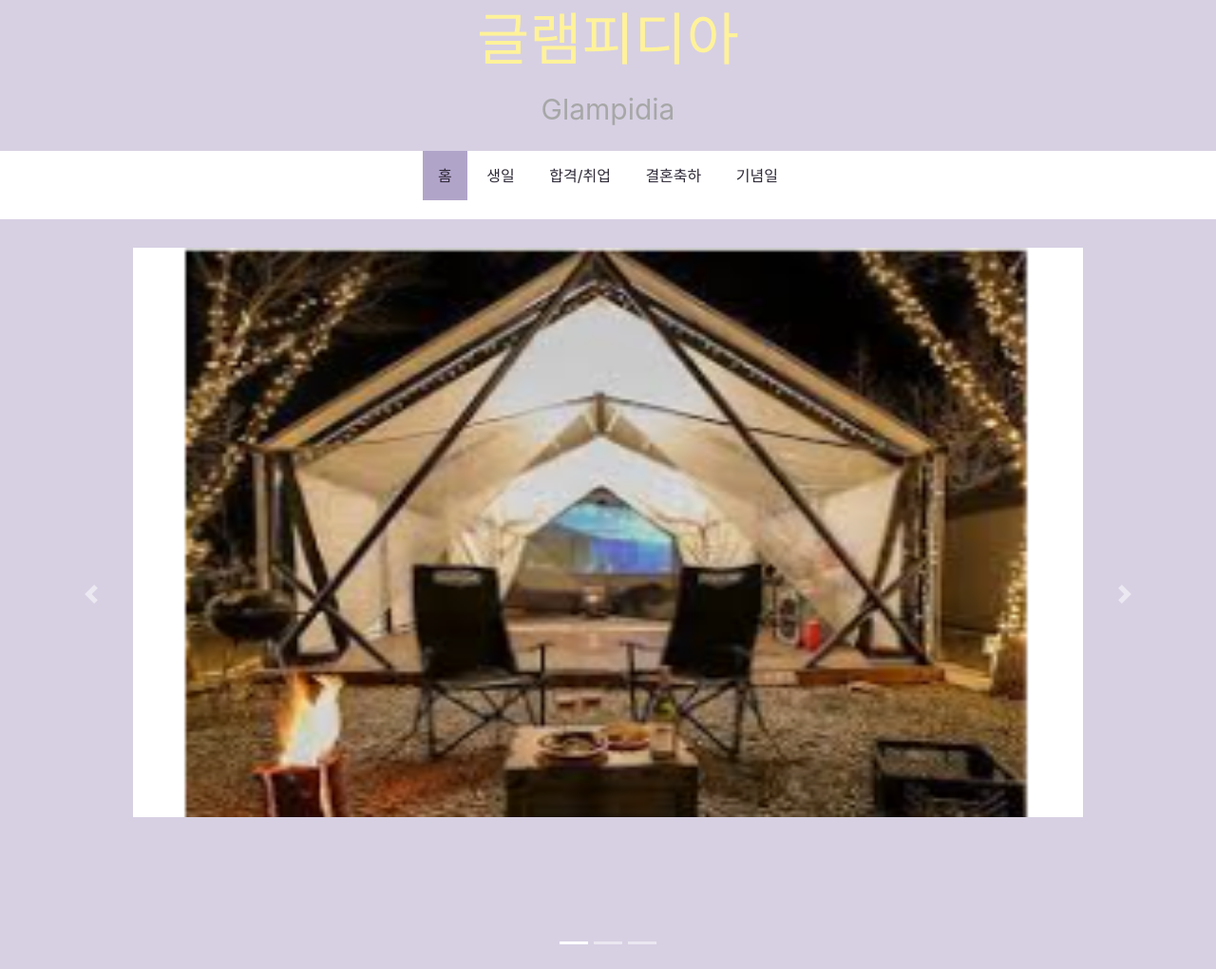
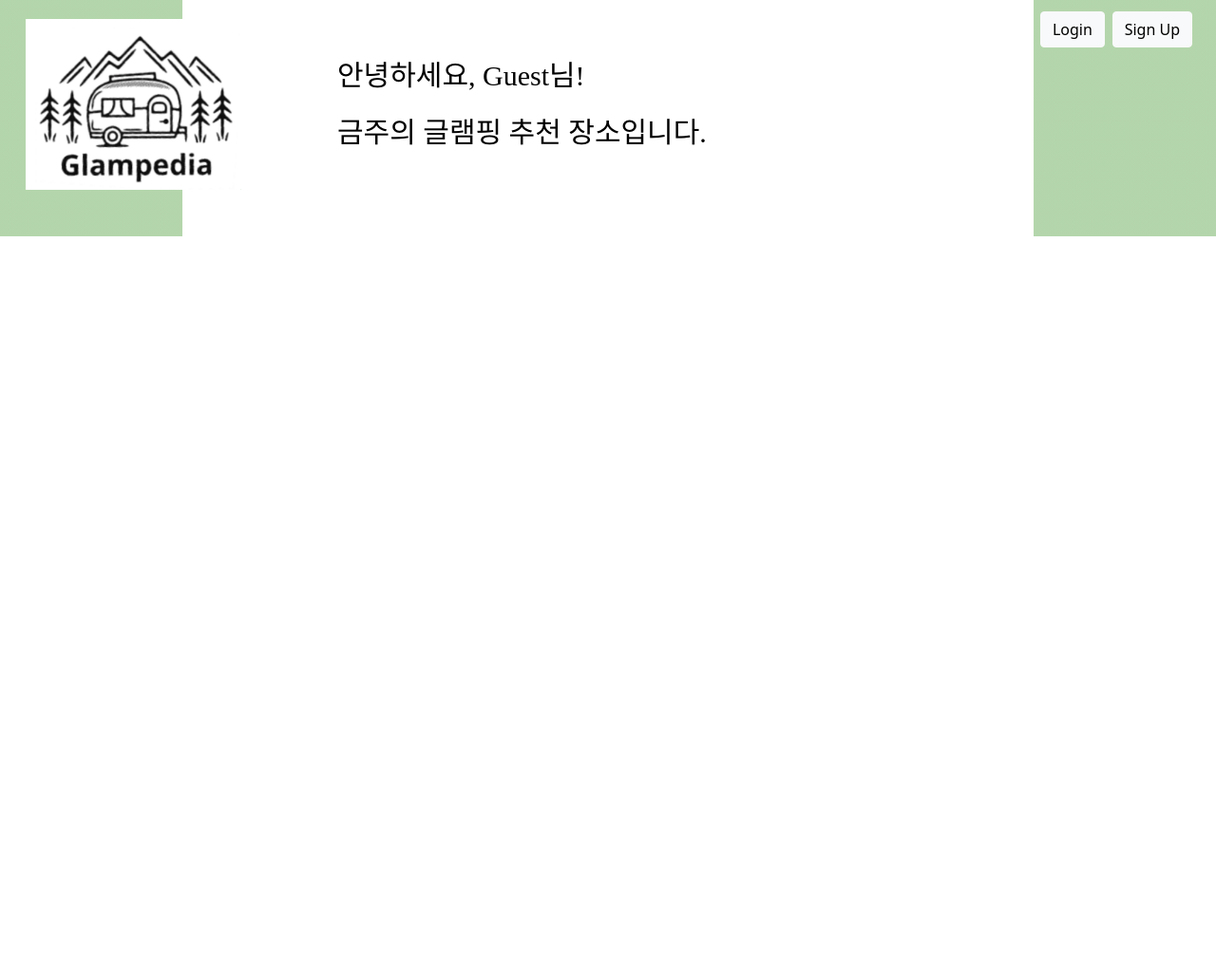
Before and after one commit to bsh9254/inovationmini, a Flask app: template templates/mainpage.html in a window 1280 px wide. Shown: the whole page at 95% size. After the commit the page ends 249 px from the top, so only its background shows below. Run offline with Flask 2, Linux system fonts and the light colour scheme; the template is opened without the code that fills it, so the values that code supplies are empty; some libraries are stand-ins or nearby versions.

Commit message:
Update mainpage.html

```diff
--- a/templates/mainpage.html
+++ b/templates/mainpage.html
@@ -5,8 +5,8 @@
     <meta name="viewport" content="width=device-width, initial-scale=1, shrink-to-fit=no">
 
     <!-- Bootstrap CSS -->
-    <link rel="stylesheet" href="https://maxcdn.bootstrapcdn.com/bootstrap/4.0.0/css/bootstrap.min.css"
-          integrity="sha384-Gn5384xqQ1aoWXA+058RXPxPg6fy4IWvTNh0E263XmFcJlSAwiGgFAW/dAiS6JXm" crossorigin="anonymous">
+    <link href="https://cdn.jsdelivr.net/npm/bootstrap@5.0.2/dist/css/bootstrap.min.css" rel="stylesheet"
+          integrity="sha384-EVSTQN3/azprG1Anm3QDgpJLIm9Nao0Yz1ztcQTwFspd3yD65VohhpuuCOmLASjC" crossorigin="anonymous">
 
     <!-- Optional JavaScript -->
     <!-- jQuery first, then Popper.js, then Bootstrap JS -->
@@ -18,76 +18,54 @@
             integrity="sha384-JZR6Spejh4U02d8jOt6vLEHfe/JQGiRRSQQxSfFWpi1MquVdAyjUar5+76PVCmYl"
             crossorigin="anonymous"></script>
 
-    <title>Present,Present</title>
+    <title>글램핑 ㄱㄱ</title>
 
     <style>
-        /*상단 연노란색 P 부분*/
+        .loginbutton{
+            float:right;
+            margin-right:20px;
+        }
+        /*상단 글씨 부분*/
+        .header_img{
+            float:left;
+            width: 230px;
+            height: 180px;
+            margin-left:22px;
+            margin-top:15px;
+
+        }
+        /*상단 글씨 폰트, 크기 */
         .header_point {
-            color: #fff29a;
-            font-size: 60px;
+            margin: 50px 350px;
+            font-family: NotoSansKR;
+            font-size: 30px;
+            font-weight: 500;
+            font-stretch: normal;
+            font-style: normal;
+            line-height: normal;
+            letter-spacing: normal;
+            text-align: left;
+            color: #000000;
+
         }
 
-        /*상단 연회색 present, present 부분*/
         .header {
             padding: 5px;
             text-align: center;
-            background: #d7d0e3;
+            background: linear-gradient(90deg, rgba(130, 186, 116, 0.6) 15%, rgba(0,38,84,0) 15%), linear-gradient(90deg, rgba(255,255,255,1) 85%, rgba(130, 186, 116, 0.6) 85%);
             color: #a7a7a7;
             font-size: 30px;
         }
-        ul {
-          list-style-type: none;
-          margin: 0;
-          padding:0;
-          overflow: hidden;
-          background-color: #ffffff;
-          text-align: center;
+
+        .wrap {
+
+            background: linear-gradient(90deg, rgba(130, 186, 116, 0.6) 15%, rgba(0,38,84,0) 15%), linear-gradient(90deg, rgba(255,255,255,1) 85%, rgba(130, 186, 116, 0.6) 85%);
         }
+        .mycards{
 
-        li {
-          display: inline-block; /*카테고리 가로정렬 */
-        }
-
-        li a {
-          display: block;
-          color: #2f2a38;
-          text-align: center;
-          padding: 14px 16px;
-          text-decoration: none;
-        }
-
-        li a:hover:not(.active) {
-          background-color: #e7e4ec; /* 메뉴에 마우스 올렸을 때 색상 변화 */
-          text-decoration:none; /* 메뉴에 마우스 올렸을 때 링크 밑줄 없애기*/
-          color:#8b79ae; /* 메뉴에 마우스 올렸을 때 글자 색 */
-        }
-
-
-        li a:hover {
-            background-color: #b1a4c9; /* 메뉴에 마우스 올렸을 때 색상 변화 */
-            text-decoration: none; /* 메뉴에 마우스 올렸을 때 링크 밑줄 없애기*/
-            color: #8b79ae; /* 메뉴에 마우스 올렸을 때 글자 색 */
-        }
-
-        .active {
-            background-color: #b1a4c9; /*활성화(보고있는페이지) 메뉴 색 */
-            text-decoration: none; /* 메뉴에 마우스 올렸을 때 링크 밑줄 없애기*/
-        }
-
-        /* 캐러셀(이미지슬라이드) 이미지 크기변경 */
-        .carousel-inner {
-            background-color: #d7d0e3;
-            margin: 20px auto 0px auto;
-            width: 100%;
-            height: 790px; /* 이미지 높이 변경 */
-        }
-
-        .carousel-item {
-
-            margin: 30px auto 0 auto;
-            width: 1000px;
-            height: 600px;
-            max-width: 1200px;
+            padding-top:35px;
+            margin:0 auto;
+            width:1200px;
         }
 
         .d-block {
@@ -97,51 +75,125 @@
             height: 100%;
         }
     </style>
+    <script>
+        function hey() {
+            console.log("dd")
+        }
+
+        $(document).ready(function () {
+            listing();
+        });
+
+        function listing() {
+            $.ajax({
+                type: 'GET',
+                url: '/mainpg',
+                data: {},
+                success: function (response) {
+
+                    let rows = response['mains']
+                    /*
+                    let tops = response['top']
+
+
+                    let img1 = tops[0]['img']
+                    let img2 = tops[1]['img']
+                    let img3 = tops[2]['img']
+                    let temp =`<div class="carousel-item active">
+                                    <a><href="#" onclick="location.href='https://www.naver.com'"><img class="d-block w-100" src="${img1}" alt="First slide"></a>
+                               </div>
+                               <div class="carousel-item">
+                                    <a><href="#" onclick="location.href='https://www.naver.com'"><img class="d-block w-100" src="${img2}" alt="Second slide"></a>
+
+                               </div>
+                               <div class="carousel-item">
+                                    <a><href="#" onclick="location.href='https://www.naver.com'"><img class="d-block w-100" src="${img3}" alt="Third slide"></a>
+
+                               </div>`
+
+                    $('#carousel-box').append(temp)
+                    */
+
+                    for (let j = 0; j < rows.length; j++) {
+                        let name = rows[j]['name']
+                        let comment = rows[j]['comment']
+                        let address = rows[j]['address']
+                        let image = rows[j]['img']
+                        let star = rows[j]['star']
+                        let num=rows[j]['num']
+                        star = '⭐'.repeat(star)
+                        let temp = `<div class="col">
+                                        <div class="card h-100">
+                                            <a href="#" onclick=detail(${num})><img src="${image}" class="card-img-top"></a>
+
+                                            <div class="card-body">
+                                                <h5 class="card-title">${name}</h5>
+                                                <p class="card-text">${address}</p>
+                                                <p>${star}</p>
+                                                <p class="mycomment">${comment}</p>
+                                            </div>
+                                        </div>
+                                    </div> `
+                        $('#cards-box').append(temp)
+                    }
+                }
+            })
+        }
+        function detail(data){
+            localStorage.setItem('mainnum',data);
+            location.href='/detailpg'
+
+
+        }
+        /*function posting() {
+            let url = $('#url').val()
+            let star = $('#star').val()
+            let comment = $('#comment').val()
+            $.ajax({
+                type: 'POST',
+                url: '/movie',
+                data: {url_give: url, star_give: star, comment_give: comment},
+                success: function (response) {
+                    alert(response['msg'])
+                    window.location.reload()
+                }
+            });
+        }*/
+
+    </script>
 </head>
+
+
 <body>
 
-<!--상단-->
+
 <div class="header">
-    <h1 class="header_point">글램피디아</h1>
+    <div class="loginbutton">
+        <a href="#" onclick="location.href='https://www.naver.com'"><button type="button" class="btn btn-light">Login</button></a>
+        <a href="#" onclick="location.href='https://www.naver.com'"><button type="button" class="btn btn-light">Sign Up</button></a>
+
+    </div>
+    <a href="#" onclick="window.location.href='/'"><img class="header_img" src="../static/glampedia_logo.png"></a>
+    <h1 class="header_point">안녕하세요, Guest님!<p></p>
+    금주의 글램핑 추천 장소입니다.</h1>
+
+
     <p></p>
     <p></p>
     <p></p>
     <p></p>
-    <p>Glampidia</p>
+
 </div>
-<nav>
-    <ul>
-        <li><a class="active" href="#home">홈</a></li> <!--class = "active"는 활성화 된 메뉴는 별도 색으로 표시하기 위해 만들었다.-->
-        <li><a href="brithday.html">생일</a></li>
-        <li><a href="#success">합격/취업</a></li>
-        <li><a href="#marriage">결혼축하</a></li>
-        <li><a href="#anniversary">기념일</a></li>
 
-    </ul>
-</nav>
-<div id="carouselExampleIndicators" class="carousel slide" data-ride="carousel">
-    <ol class="carousel-indicators">
-        <li data-target="#carouselExampleIndicators" data-slide-to="0" class="active"></li>
-        <li data-target="#carouselExampleIndicators" data-slide-to="1"></li>
-        <li data-target="#carouselExampleIndicators" data-slide-to="2"></li>
-    </ol>
-    <div class="carousel-inner">
-        <div class="carousel-item active">
-            <img class="d-block w-100" src="crawling_img/glamping/6.jpg" alt="First slide">
-        </div>
-        <div class="carousel-item">
-            <img class="d-block w-100" src="crawling_img/glamping/7.jpg" alt="Second slide">
-        </div>
-        <div class="carousel-item">
-            <img class="d-block w-100" src="crawling_img/glamping/8.jpg" alt="Third slide">
+<div class="wrap">
+    <div class="mycards">
+        <div class="row row-cols-1 row-cols-md-3 g-4" id="cards-box">
+
         </div>
     </div>
-    <a class="carousel-control-prev" href="#carouselExampleIndicators" role="button" data-slide="prev">
-        <span class="carousel-control-prev-icon" aria-hidden="true"></span>
-        <span class="sr-only">Previous</span>
-    </a>
-    <a class="carousel-control-next" href="#carouselExampleIndicators" role="button" data-slide="next">
-        <span class="carousel-control-next-icon" aria-hidden="true"></span>
-        <span class="sr-only">Next</span>
-    </a>
 </div>
+
+
+</body>
+
+<!--상단-->
```
